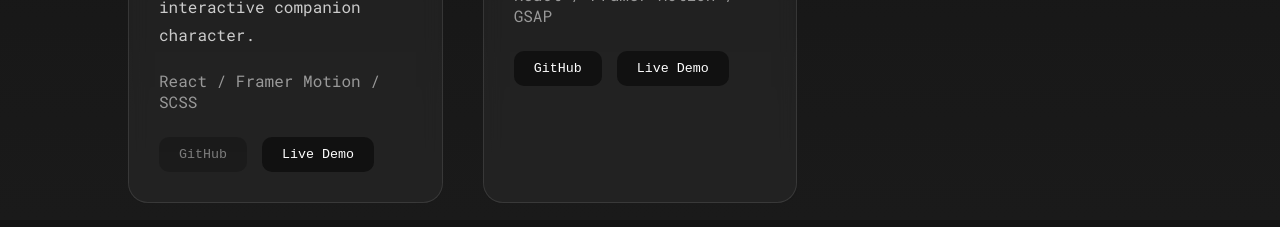
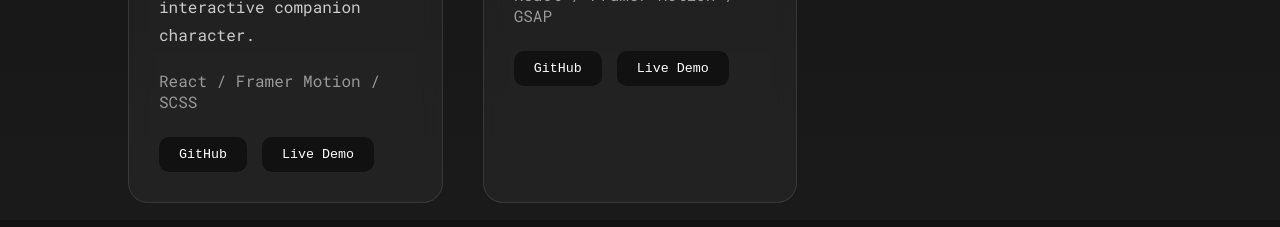
Before and after one commit to NguyennDangg/Portfolio_2, a React (Vite) app: page / in a window 1280 px wide. Shown: the part 2980-3207 px from the top of the page. Built offline with nearby package versions, Linux system fonts and the light colour scheme.

Commit message:
public todo-app repo link

```diff
--- a/src/Components/Projects/Projects.jsx
+++ b/src/Components/Projects/Projects.jsx
@@ -35,7 +35,7 @@ function Projects() {
         "A todo list app built with React, Vite, and Framer Motion — featuring Haimiya Mio from Haimiya Senpai is Scary and Cute as an interactive companion character.",
       tech: "React / Framer Motion / SCSS",
       image: "/assets/MioSenpai.jpg",
-      github: "",
+      github: "https://github.com/NguyennDangg/Todo-App",
       liveDemo: "https://todo-app-woad-nine-16.vercel.app/",
     },
     {
```
